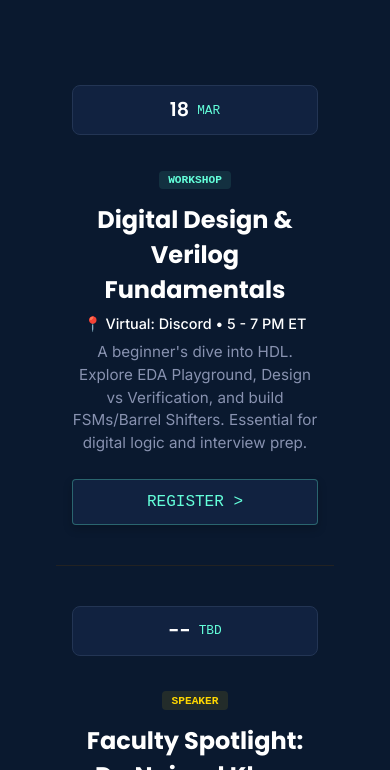
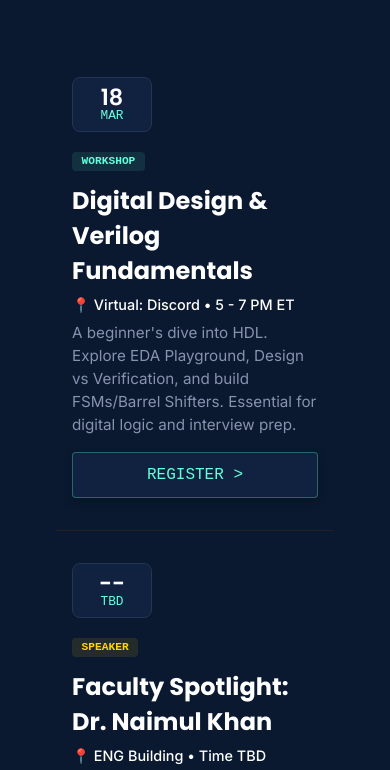
Before and after one commit to bilxl-irfan/ecec-prototype, a plain HTML site: page events.html in a window 390 px wide. Shown: the part 775-1545 px from the top of the page. Drawn offline with Linux system fonts and the light colour scheme.

Commit message:
feat: shift tone to professional, update social links, and reorganize competitions
- Replaced cyberpunk error messages with plain English on contact form
- Updated Discord link sitewide to new URL
- Added LinkedIn footer button across all pages
- Fixed mobile event layout on events page (left-aligned, proper date box sizing)
- Updated ENG Lower Ground Floor to ENG Building on events page
- Centered teams CTA section, reduced gap above competitions/events section headings on mobile
- Fixed competitions hero padding to match other pages

Co-Authored-By: Claude Sonnet 4.6 <noreply@anthropic.com>

```diff
--- a/events.css
+++ b/events.css
@@ -296,18 +296,18 @@ main {
     .hero-stats { gap: 2rem; flex-wrap: wrap; }
 
     .event-row {
-        grid-template-columns: 1fr;
+        flex-direction: column;
+        align-items: flex-start;
+        text-align: left;
         gap: 1rem;
-        text-align: center;
+        padding: 2rem 1rem;
     }
 
-    .event-date { width: 100%; height: 50px; flex-direction: row; gap: 0.5rem; }
-    .event-date .day { font-size: 1.2rem; }
+    .event-date { width: 80px; min-width: 80px; height: auto; flex-direction: column; gap: 0; padding: 0.5rem; }
+    .event-date .day { font-size: 1.4rem; }
 
     .event-action { width: 100%; }
     .rsvp-btn { display: block; width: 100%; }
-
-    .desc { margin: 0 auto; }
 }
 
 /* Ensure all rows have the same vertical alignment */
@@ -340,15 +340,16 @@ main {
     }
 
     .event-row {
-        flex-direction: column; /* Stacks date, details, and button */
-        align-items: center;
-        text-align: center;
-        gap: 1.5rem;
-        padding: 2.5rem 1rem;
+        flex-direction: column;
+        align-items: flex-start;
+        text-align: left;
+        gap: 1rem;
+        padding: 2rem 1rem;
     }
 
     .event-date {
-        margin-bottom: 0.5rem;
+        width: 70px;
+        margin-bottom: 0;
     }
 
     .event-action {
--- a/events.html
+++ b/events.html
@@ -87,7 +87,7 @@
                     <div class="event-details">
                         <div class="event-badge industry">SPEAKER</div>
                         <h3>Faculty Spotlight: Dr. Naimul Khan</h3>
-                        <p class="location">📍 ENG Lower Ground Floor • Time TBD</p>
+                        <p class="location">📍 ENG Building • Time TBD</p>
                         <p class="desc">Join us for a session on multimedia research and computer vision. Dr. Khan will discuss current initiatives and research opportunities within the department.</p>
                     </div>
                     <div class="event-action">
--- a/teams.css
+++ b/teams.css
@@ -248,6 +248,8 @@
 .teams-cta {
     text-align: center;
     padding: 2rem 2rem 4rem;
+    max-width: 600px;
+    margin: 0 auto;
 }
 
 .teams-cta h2 { color: #fff; font-family: var(--font-heading); margin-bottom: 1.5rem; }
```
